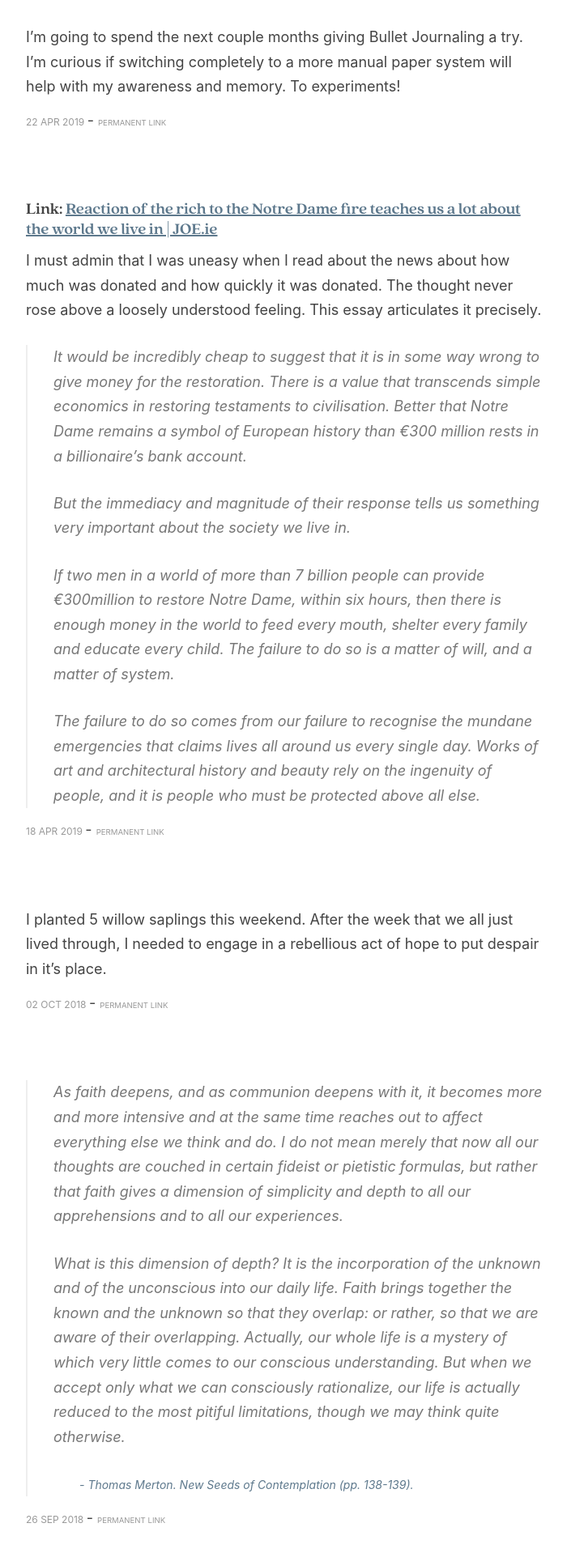
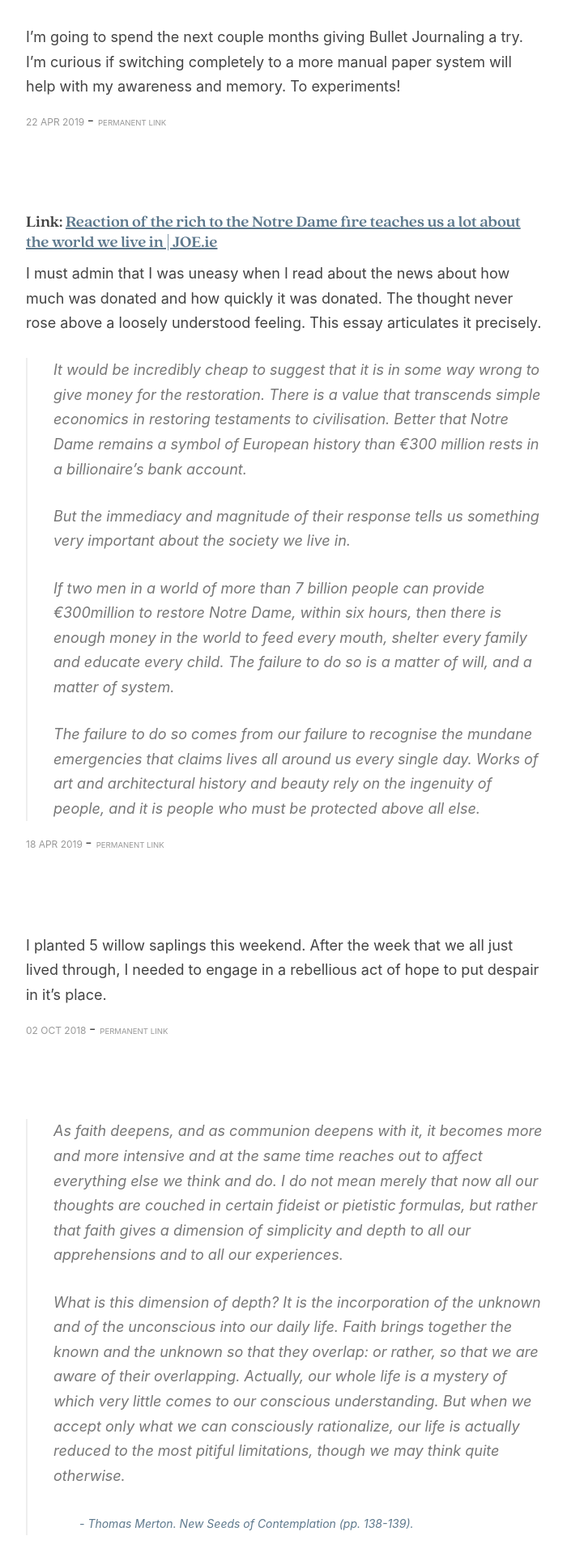
Before and after one commit to mattmcmanus/mattmcmanus.github.io, a Jekyll site: the page built from notes/index.html, in a window 1280 px wide. Shown: the part 402-2320 px from the top of the page at 81% size, without its empty margins (288-988 px from the left). Built offline with Jekyll 4.4.1, drawn with Linux system fonts in a browser that asks for light colours; the list of posts is cut into pages by our own code.

Commit message:
Increase spacing between notes

```diff
--- a/_includes/note.html
+++ b/_includes/note.html
@@ -1,6 +1,6 @@
 {% assign note = include.note %}
 
-<article class="mb-20 h-entry {{include.class}}" role="article">
+<article class="mb-24 h-entry {{include.class}}" role="article">
   {% if note.bookmark-of and note.title != '' %}
     <h4>Link: <a class="u-bookmark-of h-cite" href="{{ note.bookmark-of }}">
       {{ note.title}}
```
